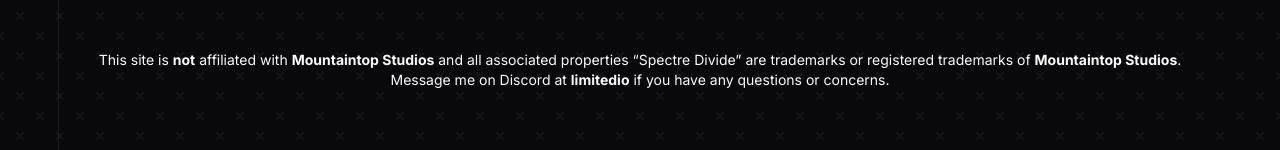
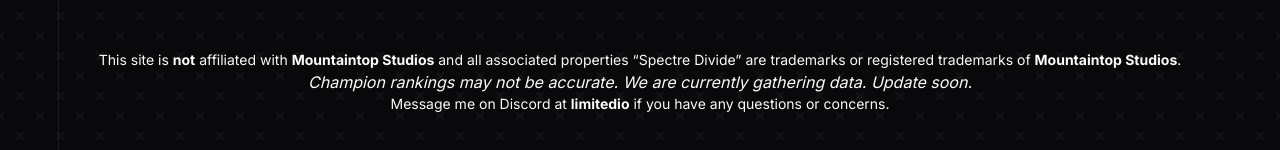
Before and after one commit to buffer-gg/santai, a Next.js app: page /leaderboard in a window 1280 px wide. Shown: the part 404-554 px from the top of the page. Built offline with nearby package versions, Linux system fonts and the light colour scheme; no server answers.

Commit message:
fix:  add disclaimer about champion rankings

```diff
--- a/src/app/leaderboard/page.tsx
+++ b/src/app/leaderboard/page.tsx
@@ -8,8 +8,8 @@
                     This site is <b>not</b> affiliated with <b>Mountaintop Studios</b> and all
                     associated properties “Spectre Divide” are trademarks or registered
                     trademarks of <b>Mountaintop Studios</b>.
-
                 </p>
+                <p><i>Champion rankings may not be accurate. We are currently gathering data. Update soon.</i></p>
                 <p className="w-full text-center text-xs leading-5 sm:text-sm">Message me on Discord at <b>limitedio</b> if you have any questions or concerns.</p>
         </div>
 
```
